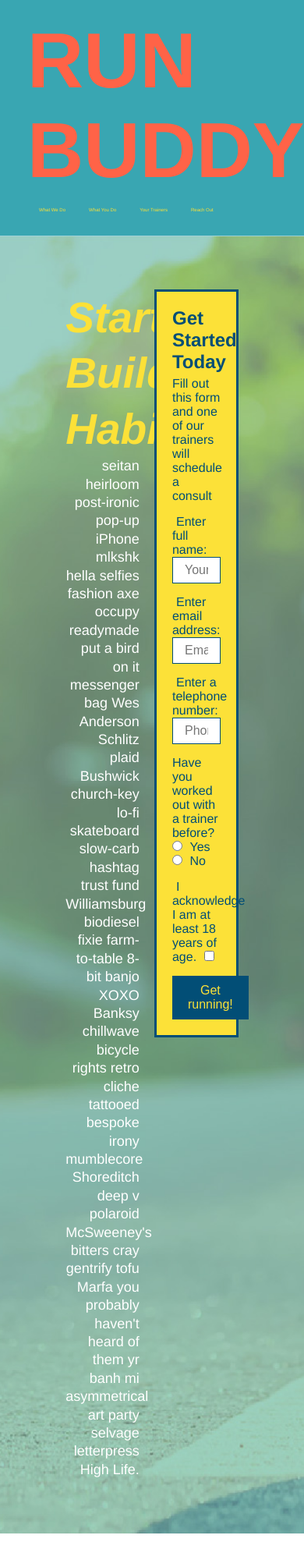
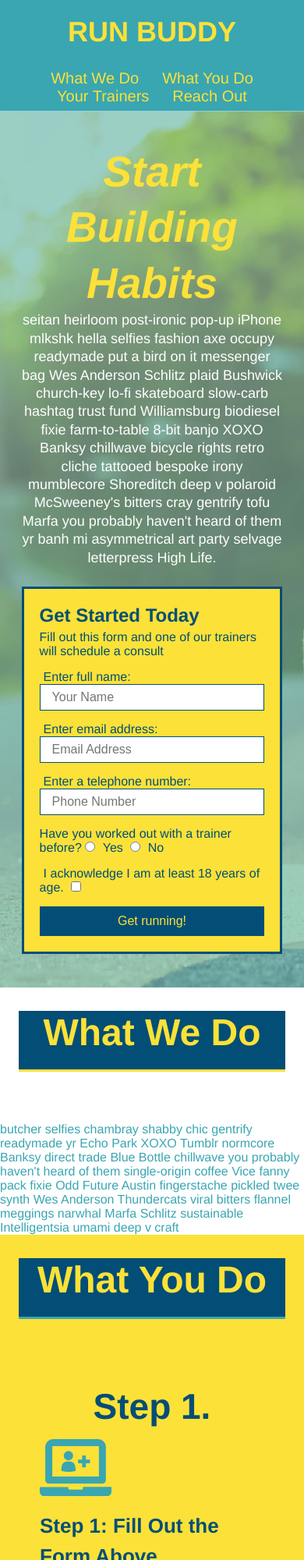
Before and after one commit to Cbannerman21/run-buddy, a plain HTML site: page index.html in a window 390 px wide. Shown: the top 2000 px of the page at 78% size. Drawn offline with Linux system fonts and the light colour scheme.

Commit message:
made the website mobile responsive

```diff
--- a/assets/css/style.css
+++ b/assets/css/style.css
@@ -345,19 +345,109 @@ height:400px;
 }
 
 @media screen and (max-width: 980px) {
-    header h1 a {
-        color: tomato;
+   header {
+       padding-bottom:0;
+       justify-content: center;
+   }
     }
-}
+
+    header h1 {
+        width: 100%;
+        text-align: center;
+    }
+
+    header nav ul {
+        margin-top: 20px;
+        width: 100%;
+        justify-content: center;
+    }
+
+    header nav ul li a {
+        font-size: 20px;
+    }
+
+    footer h2, footer div {
+        text-align: center;
+        width: 100%;
+    }
+
+    .hero-cta, .hero-form {
+        width: 100%;
+    }
+
+    .hero-cta {
+        text-align: center;
+    }
+
+    .section-title {
+        width: 80%
+    }
+
+    .trainer {
+        flex: 0 70%;
+    }
+
+    .contact-info iframe {
+        flex: 1 100%;
+    }
+
 
 @media screen and (max-width: 768px) {
-    header h1 {
-        font-size: 80px;
+ section {
+     padding: 30px 15px;
+ }
     }
-}
+
+    .steps h3 {
+        flex: 1 100%;
+        text-align: center;
+    }
+
+    .steps-info {
+        flex: 2 100%;
+        text-align: center;
+        justify-content: center;
+    }
+
+    .step-img {
+        flex: 0 32%;
+        margin-right: 0;
+        margin-top: 15px;
+        margin-bottom: 15px;
+    }
+
+    .step-text {
+        flex: 100%;
+    }
+
 
 @media screen and (max-width: 575px) {
-    header h1 {
-        font-size: 100px
+
+    .hero-form button {
+        width: 100%;
     }
-}
+
+    .section-title {
+        width: 95%;
+    }
+
+    .intro p {
+        width: 100%
+    }
+
+    .trainer {
+        flex: 0 100%;
+    }
+
+    .contact-info {
+        text-align: center;
+    }
+
+    .contact-info > * {
+        flex: 0 100%;
+    }
+
+    .contact-form {
+        order: 3;
+    }
+    }
```
